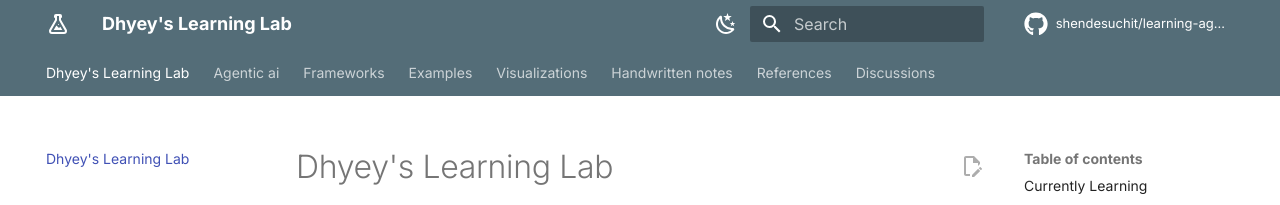
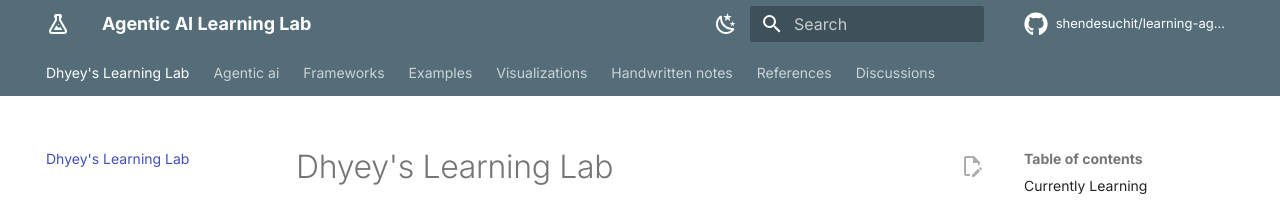
Before and after one commit to shendesuchit/learning-agentic-ai-demo, an MkDocs documentation site: the page built from docs/index.md, in a window 1280 px wide. Shown: the top 205 px of the page. Built offline with MkDocs 1.6.1 and Material for MkDocs 9.7.7, drawn with Linux system fonts in a browser that asks for light colours; comment, search, counter and statistics services are not loaded.

Commit message:
Update site name in mkdocs configuration

```diff
--- a/mkdocs.yml
+++ b/mkdocs.yml
@@ -1,4 +1,4 @@
-site_name: "Dhyey's Learning Lab"
+site_name: "Agentic AI Learning Lab"
 site_description: "A personal engineering learning laboratory for Agentic AI and software engineering."
 
 repo_url: https://github.com/shendesuchit/learning-agentic-ai-demo
```
